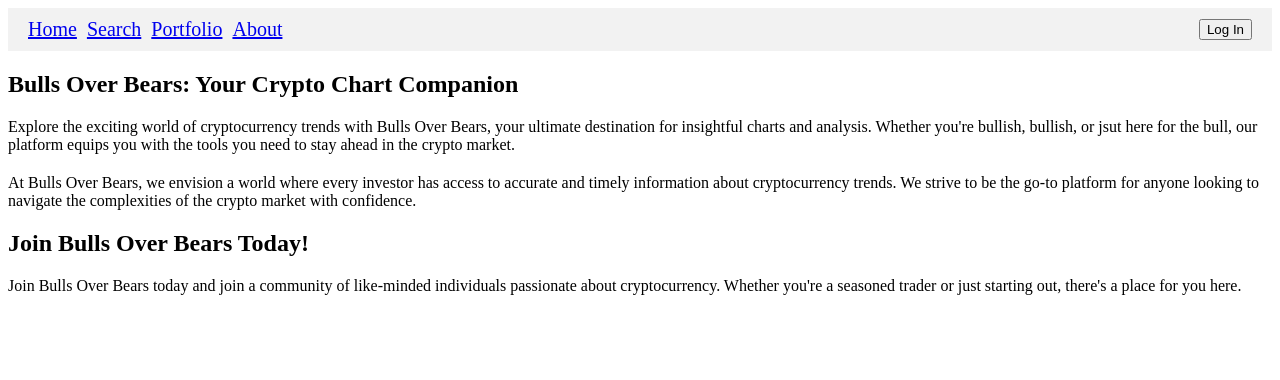
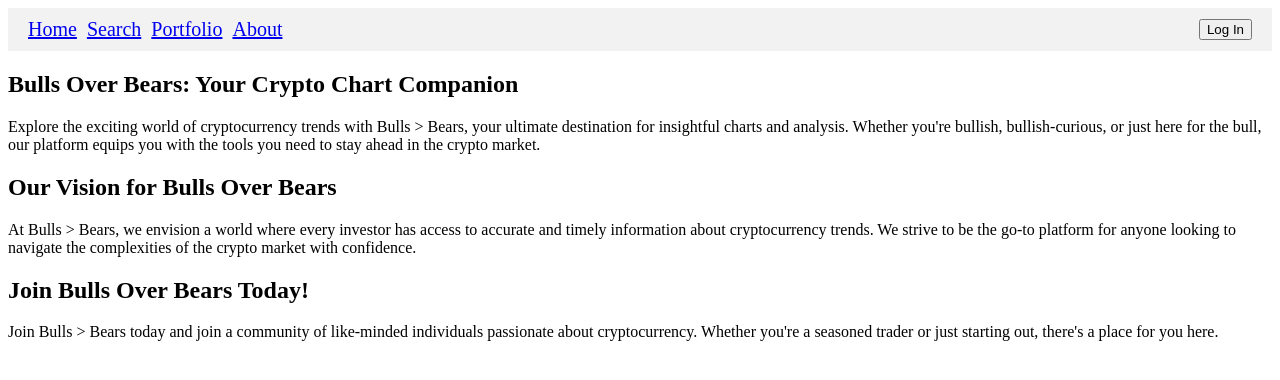
Before and after one commit to bsong1124/Capstone, a React (Vite) app in the folder capstone-client/: page /about in a window 1280 px wide. Shown: the top 380 px of the page. Built offline with nearby package versions, Linux system fonts and the light colour scheme; no server answers.

Commit message:
update Abouts page

```diff
--- a/capstone-client/src/pages/About.jsx
+++ b/capstone-client/src/pages/About.jsx
@@ -1,23 +1,24 @@
 const About = () => {
   return (
     <section>
-      <h1 className>Bulls Over Bears: Your Crypto Chart Companion</h1>
+      <h1>Bulls Over Bears: Your Crypto Chart Companion</h1>
       <p>
-        Explore the exciting world of cryptocurrency trends with Bulls Over
+        Explore the exciting world of cryptocurrency trends with Bulls &gt;
         Bears, your ultimate destination for insightful charts and analysis.
-        Whether you're bullish, bullish, or jsut here for the bull, our platform
-        equips you with the tools you need to stay ahead in the crypto market.
+        Whether you're bullish, bullish-curious, or just here for the bull, our
+        platform equips you with the tools you need to stay ahead in the crypto
+        market.
       </p>
-      <h2></h2>
+      <h2>Our Vision for Bulls Over Bears</h2>
       <p>
-        At Bulls Over Bears, we envision a world where every investor has access
+        At Bulls &gt; Bears, we envision a world where every investor has access
         to accurate and timely information about cryptocurrency trends. We
         strive to be the go-to platform for anyone looking to navigate the
         complexities of the crypto market with confidence.
       </p>
       <h2>Join Bulls Over Bears Today!</h2>
       <p>
-        Join Bulls Over Bears today and join a community of like-minded
+        Join Bulls &gt; Bears today and join a community of like-minded
         individuals passionate about cryptocurrency. Whether you're a seasoned
         trader or just starting out, there's a place for you here.
       </p>
```
